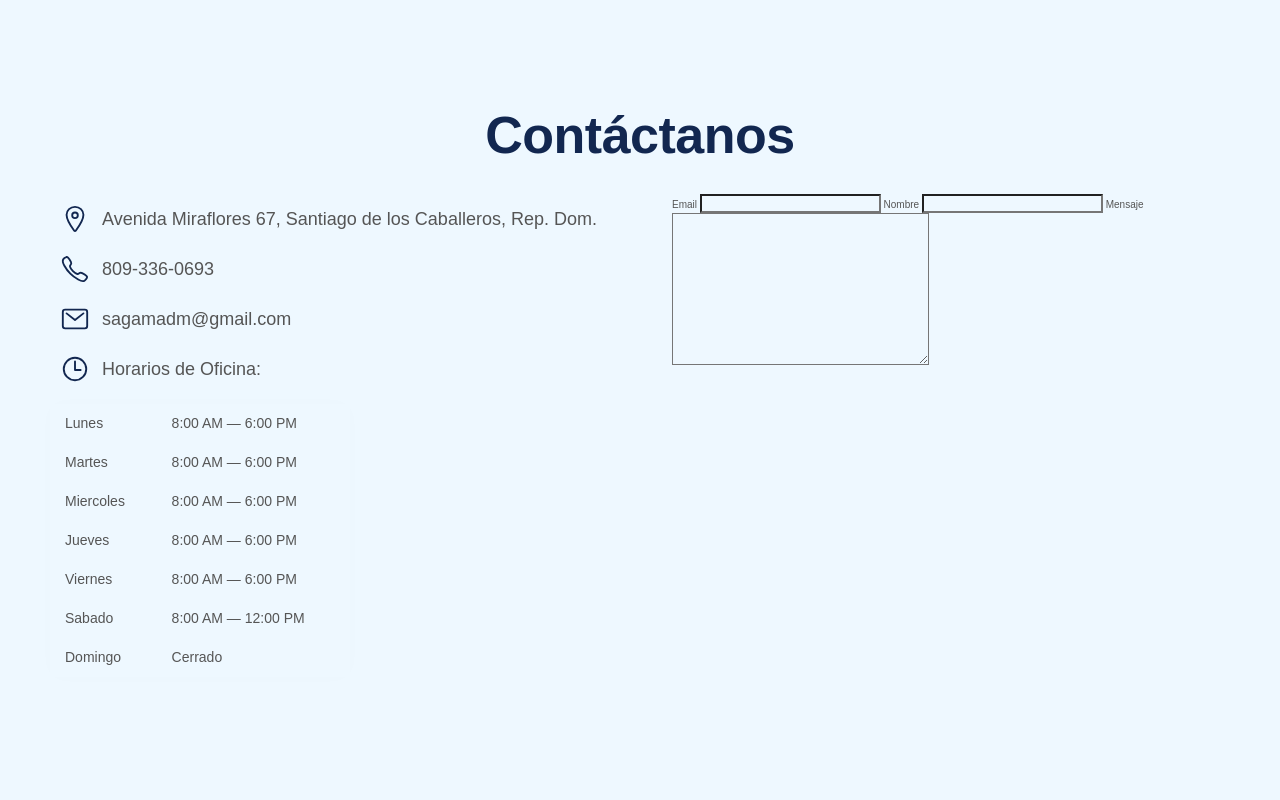
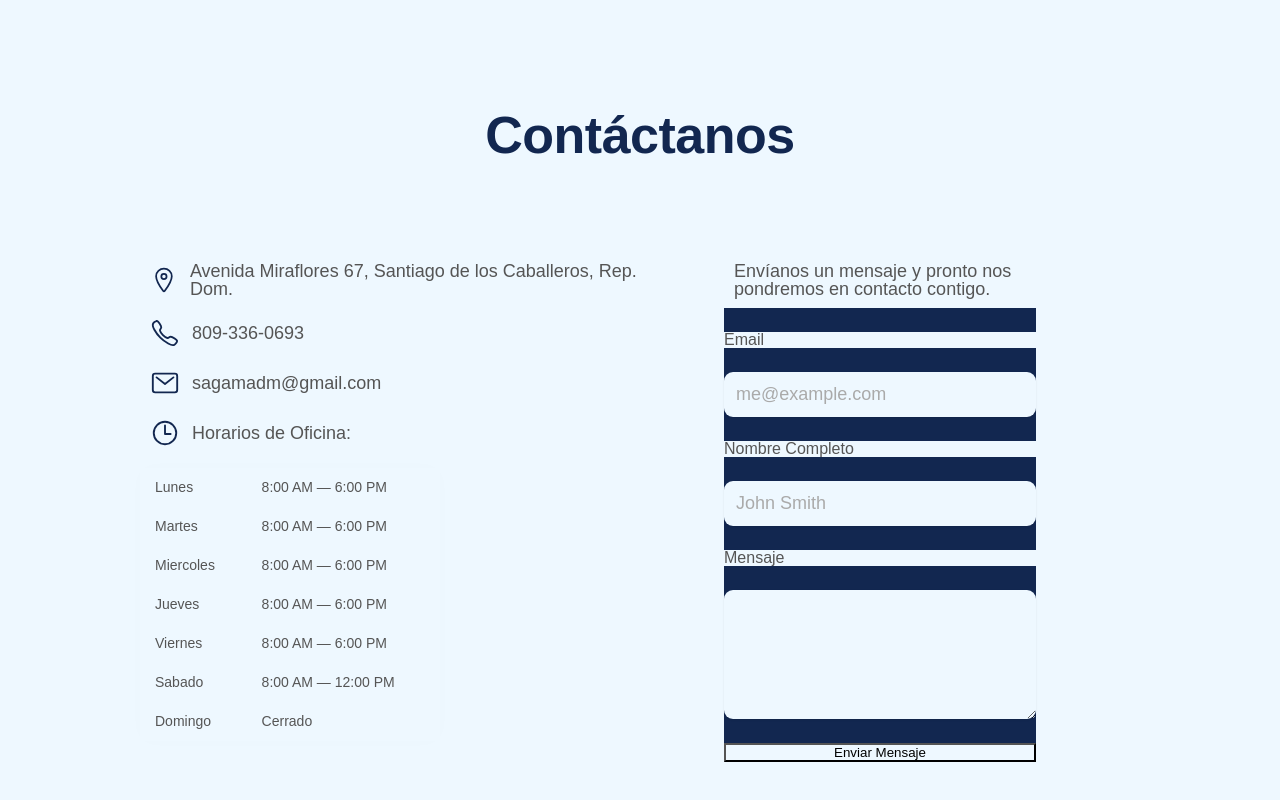
Before and after one commit to otsedo/Sagama-Administracion-de-Condominios, a plain HTML site: page index.html in a window 1280 px wide. Shown: the part 6005-6805 px from the top of the page. Before the commit the page ends 6742 px from the top, so only its background shows below. Drawn offline with nearby package versions, Linux system fonts and the light colour scheme.

Commit message:
Avance contact

```diff
--- a/css/styles.css
+++ b/css/styles.css
@@ -363,6 +363,14 @@
 /* CONTACT SECTION */
 /**************************/
 
+.contact-grid {
+  margin: 9rem 9rem;
+  display: grid;
+  grid-template-columns: 5fr 4fr;
+  column-gap: 6.4rem;
+  row-gap: 9.6rem;
+}
+
 .contact-section {
   margin: 9.6rem 5rem 5rem 5rem;
 }
@@ -425,6 +433,44 @@
   border-bottom: 1px solid #eef8ff;
 }
 
-/* .styled-table tbody tr:last-of-type {
-  border-bottom: 2px solid #122750;
-} */
+.contact-form {
+  max-width: 75%;
+  background-color: #122750;
+}
+
+.cta-form {
+  background-color: #122750;
+  display: grid;
+  grid-template-columns: 1fr;
+  column-gap: 1.2rem;
+  row-gap: 2.4rem;
+}
+
+.cta-form label {
+  display: block;
+  font-size: 1.6rem;
+  font-weight: 500;
+  /* margin-bottom: 1.2rem; */
+}
+
+.cta-form input,
+.cta-form textarea {
+  width: 100%;
+  padding: 1.2rem;
+  font-size: 1.8rem;
+  font-family: inherit;
+  color: inherit;
+  border: none;
+  background-color: #eef8ff;
+  border-radius: 9px;
+  box-shadow: 0 1px 2px rgba(0, 0, 0, 0.1);
+}
+
+.cta-form input::placeholder {
+  color: #aaa;
+}
+
+.cta *:focus {
+  outline: none;
+  box-shadow: 0 0 0 0.8rem rgba(253, 242, 233, 0.5);
+}
--- a/index.html
+++ b/index.html
@@ -623,7 +623,7 @@
 
     <section class="contact-section">
       <h2 class="heading-primary center-text">Contáctanos</h2>
-      <div class="grid grid--2-cols">
+      <div class="contact-grid">
         <div class="contact-info">
           <p class="contact-direction">
             <ion-icon name="location-outline" class="contact-icon"></ion-icon>
@@ -683,21 +683,37 @@
           </table>
         </div>
         <div class="contact-form">
-          <form action="">
+          <form action="" class="cta-form">
+            <p class="cta-text">
+              Envíanos un mensaje y pronto nos pondremos en contacto contigo.
+            </p>
             <label for="email">Email</label>
-            <input type="email" name="email" id="email" required />
+            <input
+              type="email"
+              name="email"
+              id="email"
+              required
+              placeholder="me@example.com"
+            />
 
-            <label for="nombre">Nombre</label>
-            <input type="text" name="nombre" id="nombre" required />
+            <label for="full-name">Nombre Completo</label>
+            <input
+              type="text"
+              name="full-name"
+              id="full-name"
+              required
+              placeholder="John Smith"
+            />
 
             <label for="mensaje">Mensaje</label>
             <textarea
               name="mensaje"
               id=""
               cols="30"
-              rows="10"
+              rows="5"
               required
             ></textarea>
+            <button class="btn btn--form">Enviar Mensaje</button>
           </form>
         </div>
       </div>
```
